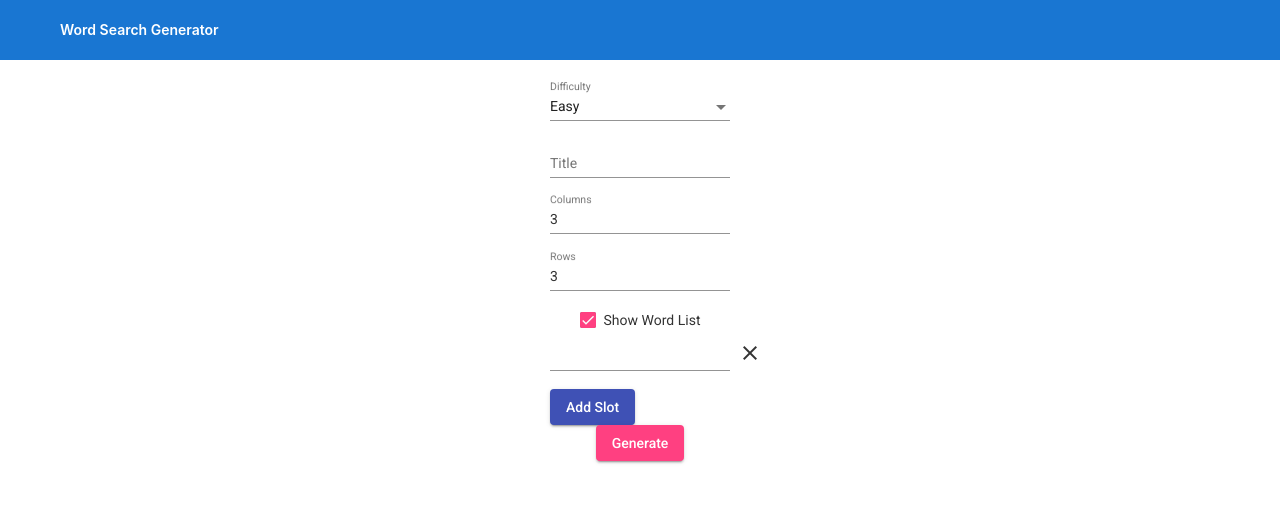
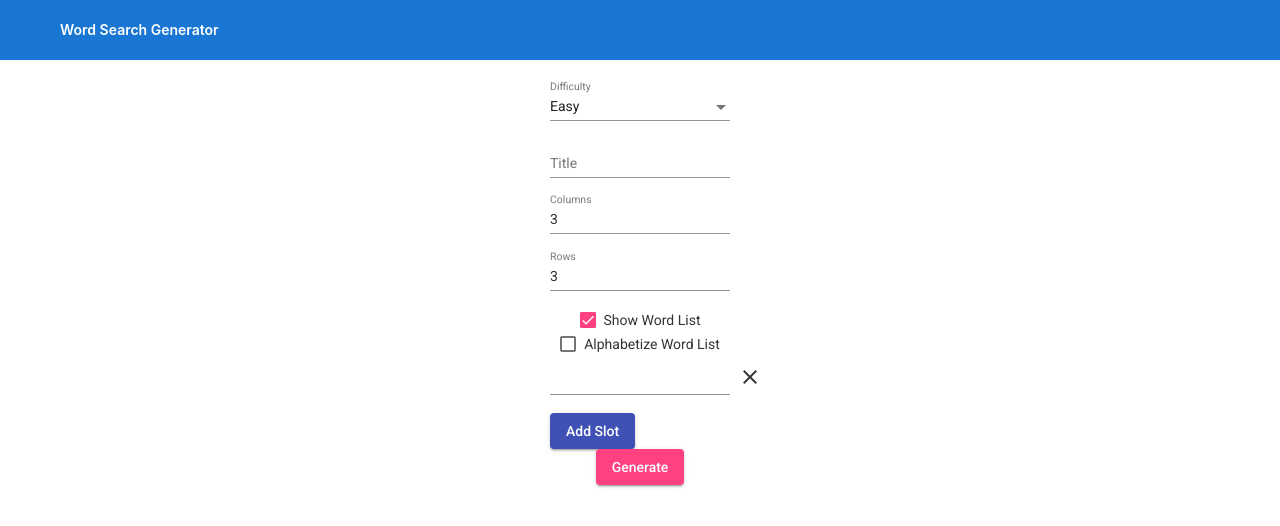
Before and after one commit to rrowe404/wordsearch, an Angular app: page / in a window 1280 px wide. Shown: the top 526 px of the page. Built offline with nearby package versions, Linux system fonts and the light colour scheme.

Commit message:
use checkbox to implement 'alphabetize word list'

```diff
--- a/src/Rules/WordSearchGenerationOptions/WordSearchGenerationOptions.ts
+++ b/src/Rules/WordSearchGenerationOptions/WordSearchGenerationOptions.ts
@@ -2,6 +2,7 @@ export interface WordSearchGenerationOptions {
     height: number;
     width: number;
 
+    alphabetizeWordList: boolean;
     showWordList: boolean;
     title: string;
 
--- a/src/Rules/WordSearchState/WordSearchState.ts
+++ b/src/Rules/WordSearchState/WordSearchState.ts
@@ -22,6 +22,10 @@ export class WordSearchState {
         return this.options.words;
     }
 
+    public get alphabetizeWordList() {
+        return this.options.alphabetizeWordList;
+    }
+
     public get showWordList() {
         return this.options.showWordList;
     }
@@ -37,6 +41,10 @@ export class WordSearchState {
         console.log(this.totalMessage);
 
         if (this.showWordList) {
+            if (this.alphabetizeWordList) {
+                this.acceptedWords = this.acceptedWords.sort();
+            }
+
             this.acceptedWords.forEach(word => console.log(word));
         }
     }
--- a/src/app/app.component.html
+++ b/src/app/app.component.html
@@ -80,6 +80,7 @@
   <wordsearch-input label="Columns" name="columns" (onChange)="setColumns($event)" type="number" [value]="generationOptions.width"></wordsearch-input>
   <wordsearch-input label="Rows" name="rows" (onChange)="setRows($event)" type="number" [value]="generationOptions.height"></wordsearch-input>
   <wordsearch-checkbox label="Show Word List" name="wordList" (onChange)="setShowWordList($event)" [value]="generationOptions.showWordList"></wordsearch-checkbox>
+  <wordsearch-checkbox *ngIf="generationOptions.showWordList" label="Alphabetize Word List" name="alphabetize" (onChange)="setAlphabetizeWordList($event)" [value]="generationOptions.alphabetizeWordList"></wordsearch-checkbox>
   <wordsearch-input-list [formGroup]="inputFormGroup" [validators]="validators"></wordsearch-input-list>
   <wordsearch-button color="accent" text="Generate" (click)="generate()"></wordsearch-button>
 </div>
--- a/src/app/app.component.ts
+++ b/src/app/app.component.ts
@@ -40,6 +40,7 @@ export class AppComponent implements OnInit {
   public generationOptions: WordSearchGenerationOptions = {
     height: 3,
     width: 3,
+    alphabetizeWordList: false,
     showWordList: true,
     title: '',
     words: []
@@ -90,4 +91,8 @@ export class AppComponent implements OnInit {
   public setShowWordList(showWordList: boolean) {
     this.generationOptions.showWordList = showWordList;
   }
+
+  public setAlphabetizeWordList(alphabetizeWordList: boolean) {
+    this.generationOptions.alphabetizeWordList = alphabetizeWordList;
+  }
 }
```
